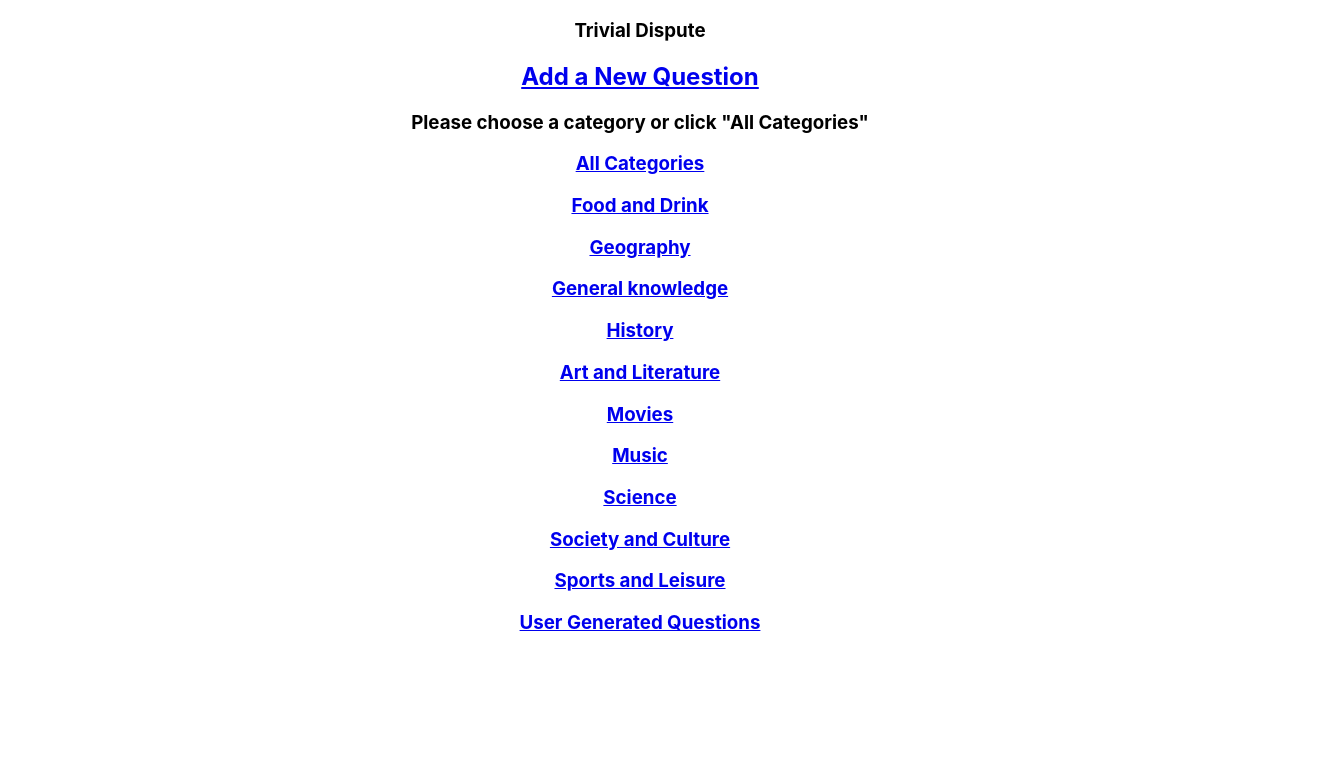
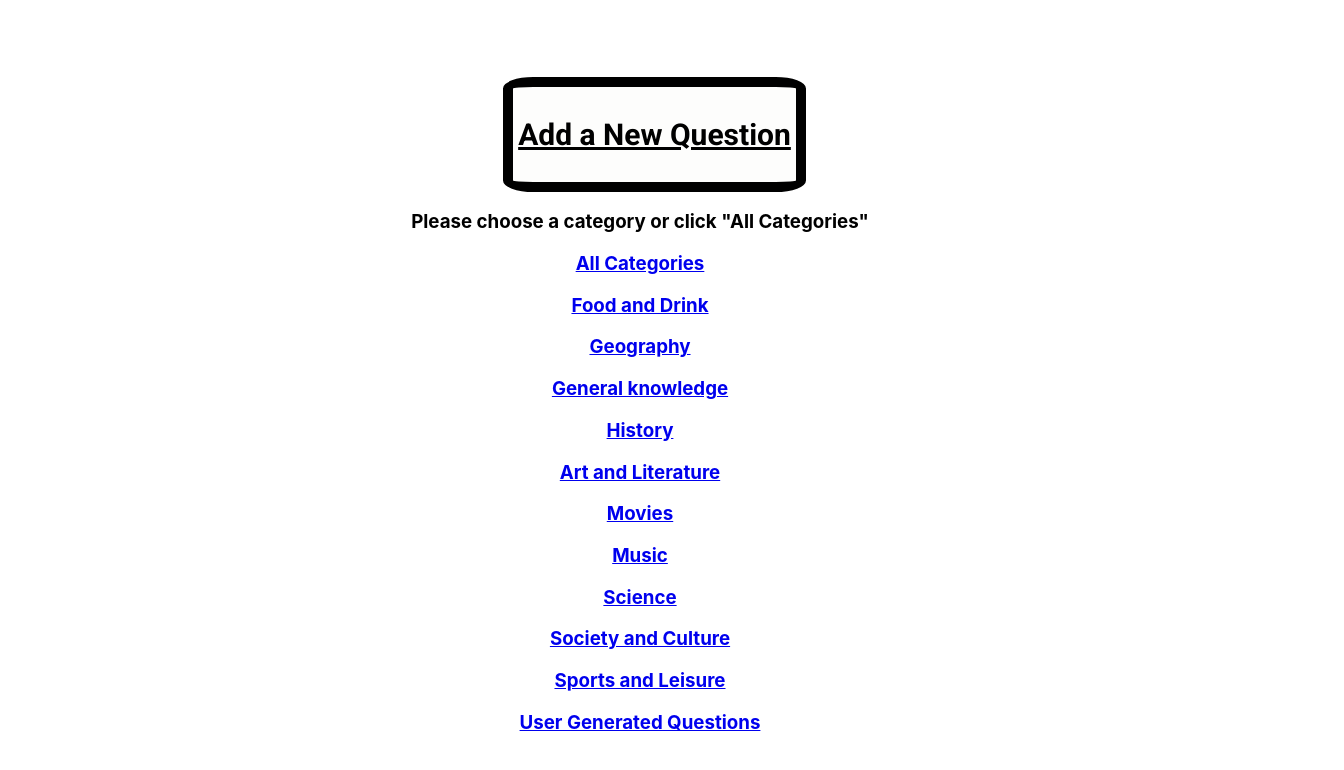
Before and after one commit to KarrarQ/trivialdispute, a React (Create React App) app: page / in a window 1280 px wide. Shown: the top 770 px of the page, 1344 px wide, since content can reach past the window. Built offline with nearby package versions, Linux system fonts and the light colour scheme.

Commit message:
Added styling to game view container

```diff
--- a/src/components/GameViewContainer/GameViewContainer.css
+++ b/src/components/GameViewContainer/GameViewContainer.css
@@ -0,0 +1,6 @@
+.game-view-container {
+    padding: 20px;
+    display: grid;
+    grid-template-columns: repeat(3, 1fr);
+    grid-gap: 20px;
+  }
--- a/src/components/GameViewContainer/GameViewContainer.js
+++ b/src/components/GameViewContainer/GameViewContainer.js
@@ -1,5 +1,6 @@
 import React from 'react';
 import QuestionCard from '../QuestionCard/QuestionCard';
+import './GameViewContainer.css'
 
 const GameViewContainer = ({ questions }) => {
   let i = 0;
--- a/src/components/Nav/Nav.css
+++ b/src/components/Nav/Nav.css
@@ -0,0 +1,58 @@
+@import url('https://fonts.googleapis.com/css2?family=Roboto:wght@100;400;700&display=swap');
+
+h1 {
+  font-size: 60px;
+  color: white;
+  font-family: 'Roboto';
+  margin: 2%;
+}
+
+.nav-directions {
+  display:flex;
+  flex-direction: column;
+  justify-content: flex-end;
+}
+
+.directions {
+  color: black;
+  text-align: center;
+  font-family: 'Roboto';
+  font-size: 28px;
+  margin: 0;
+  margin-right: 16%;
+  border: 10px solid black;
+  background-color: #fbfbfa80;
+  border-radius: 10%;
+}
+
+.logo {
+  box-sizing: border-box;
+  border: 20px solid rgba(0,0,0,0.5);
+  height: 100%;
+  width: 95%;
+}
+
+.navbar {
+  display: flex;
+  justify-content: flex-start;
+  width: 100%;
+  margin-left: 5%;
+}
+
+.landing-page-link,
+.form-link {
+  color: black;
+  font-family: 'Roboto';
+  font-size: 20px;
+  border: 10px solid black;
+  background-color: #fbfbfa80;
+  border-radius: 10%;
+  padding: 5px;
+  display: flex;
+  justify-content: center;
+  flex-direction: column;
+  height: 10%;
+  margin-top: 6%;
+  margin-right: 7%;
+
+}
```
